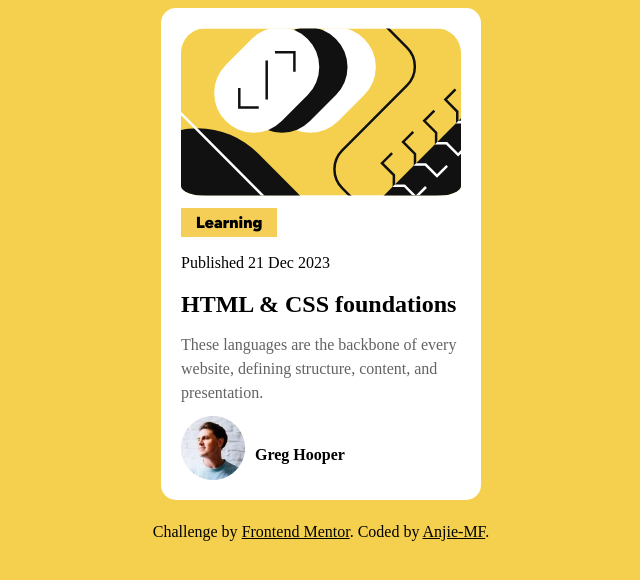
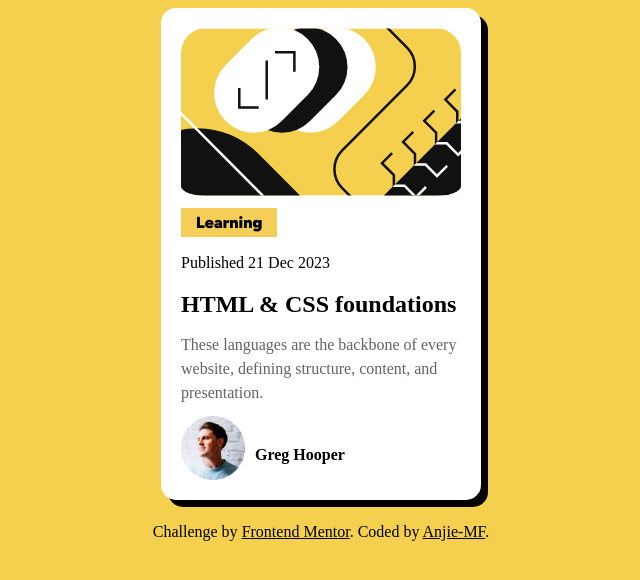
Before and after one commit to Anjie-MF/FEM-blogPreview, a plain HTML site: page index.html in a window 1280 px wide. Shown: the whole page, without its empty margins (319-959 px from the left). Drawn offline with Linux system fonts and the light colour scheme.

Commit message:
Added box shadow

```diff
--- a/css/main.css
+++ b/css/main.css
@@ -103,6 +103,7 @@ main {
     margin: 0;
     max-width: 20rem;
     margin: auto;
+    box-shadow: 7px 7px black;
 }
 
 .figtree {
@@ -144,7 +145,7 @@ main {
     padding-top: 10px;
 }
 
-.avatar-container img{
+.avatar-container img {
     margin-right: 10px;
 }
 
```
